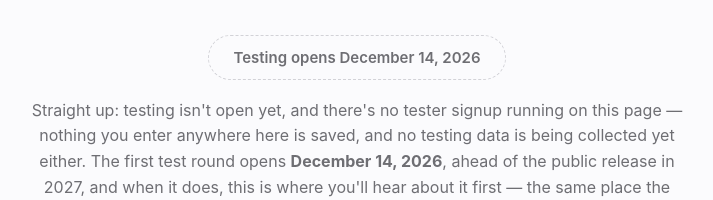
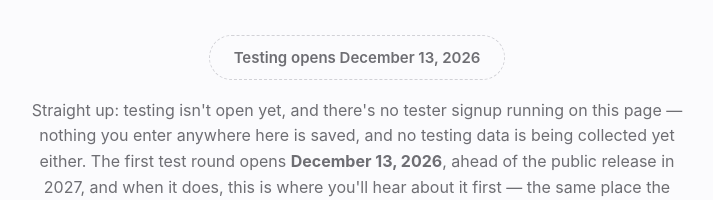
Before and after one commit to moehussain101/lyra-website, a plain HTML site: page index.html in a window 1280 px wide. Shown: the part 11495-11695 px from the top of the page, 283-996 px from the left. Drawn offline with Linux system fonts and the light colour scheme.

Commit message:
Move testing opening to Sunday, December 13, 2026

```diff
--- a/index.html
+++ b/index.html
@@ -1341,8 +1341,8 @@
           </div>
         </div>
         <div class="test-cta reveal">
-          <span class="notify-soon">Testing opens December 14, 2026</span>
-          <p>Straight up: testing isn't open yet, and there's no tester signup running on this page — nothing you enter anywhere here is saved, and no testing data is being collected yet either. The first test round opens <b>December 14, 2026</b>, ahead of the public release in 2027, and when it does, this is where you'll hear about it first — the same place the <a class="link-arrow" href="#signup">release signup</a> will open. If you'd be up for helping test — and feeding Lyra the data it needs — thank you. We mean that.</p>
+          <span class="notify-soon">Testing opens December 13, 2026</span>
+          <p>Straight up: testing isn't open yet, and there's no tester signup running on this page — nothing you enter anywhere here is saved, and no testing data is being collected yet either. The first test round opens <b>December 13, 2026</b>, ahead of the public release in 2027, and when it does, this is where you'll hear about it first — the same place the <a class="link-arrow" href="#signup">release signup</a> will open. If you'd be up for helping test — and feeding Lyra the data it needs — thank you. We mean that.</p>
         </div>
       </div>
     </section>
```
